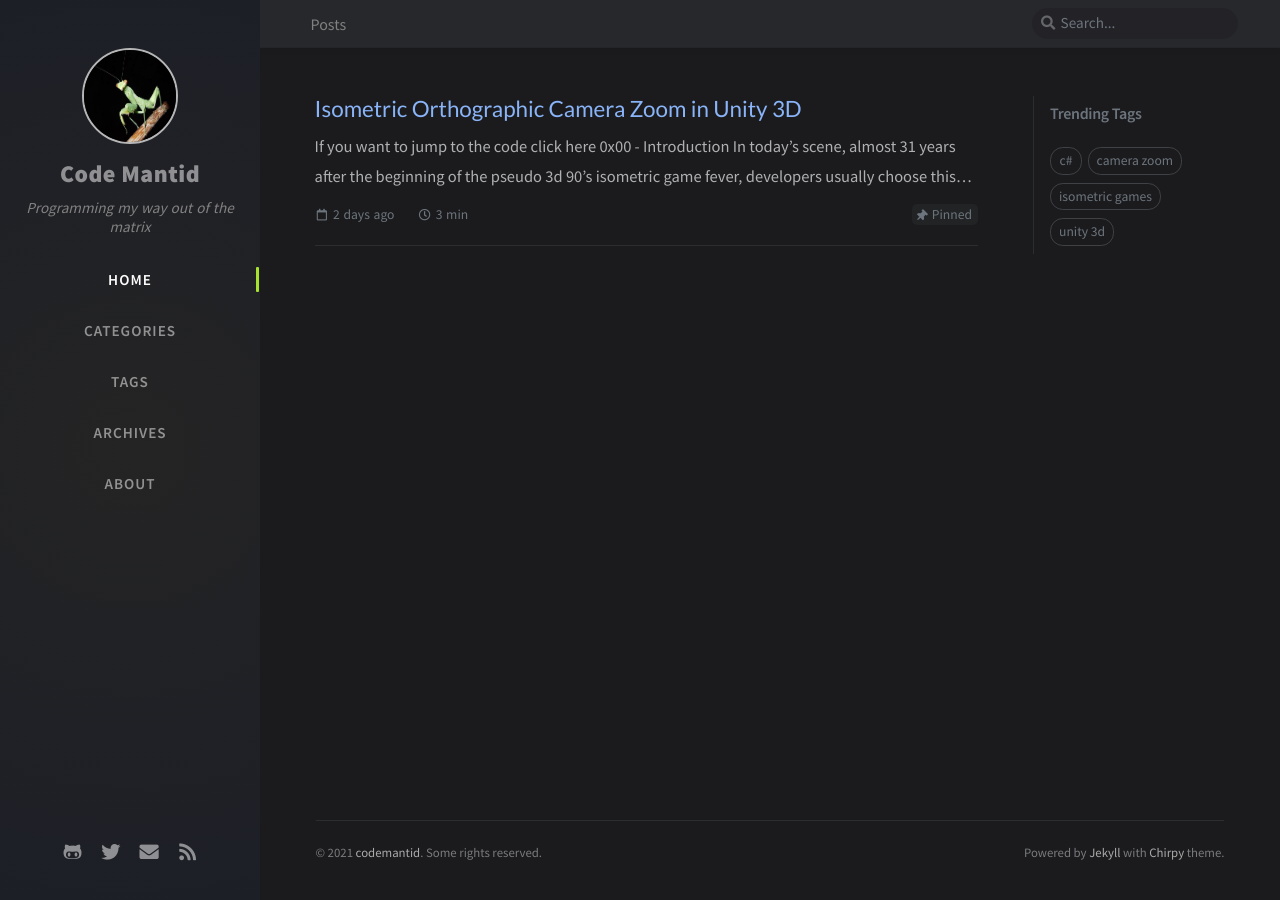
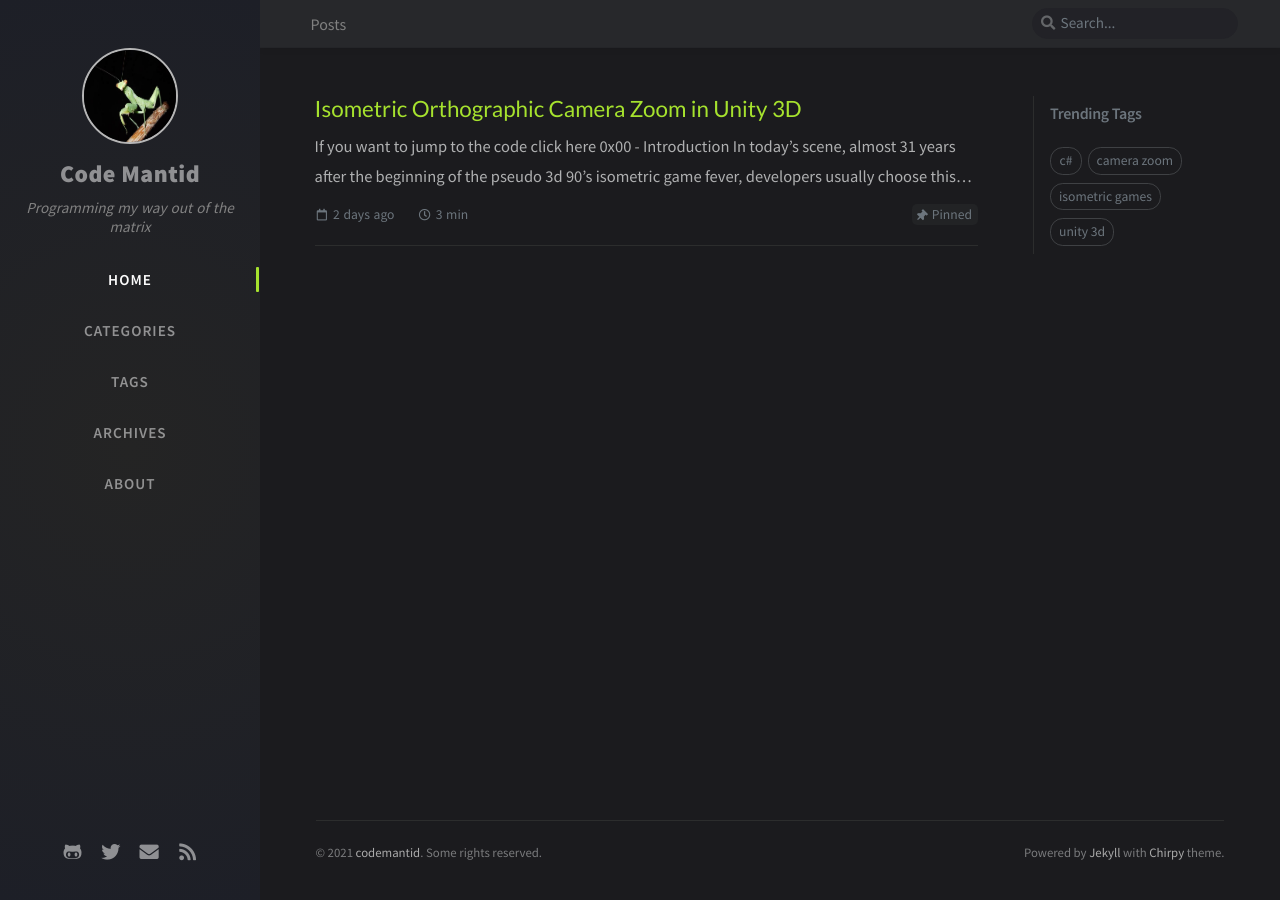
Before and after one commit to codemantid/codemantid.github.io, a Jekyll site: the page built from index.html, in a window 1280 px wide. Built offline with Jekyll 4.4.1, drawn with Linux system fonts in a browser that asks for light colours; nearby versions of some CDN libraries; comment, search, counter and statistics services are not loaded.

Commit message:
link color change

```diff
--- a/_sass/colors/dark-typography.scss
+++ b/_sass/colors/dark-typography.scss
@@ -16,7 +16,7 @@
   /* common color */
   --text-color: rgb(175, 176, 177);
   --text-muted-color: rgb(107, 116, 124);
-  --link-color: rgb(138, 180, 248);
+  --link-color: #a6e22e;
   --link-underline-color: rgb(82, 108, 150);
   --main-border-color: rgb(44, 45, 45);
   --button-bg: rgb(39, 40, 43);
```
